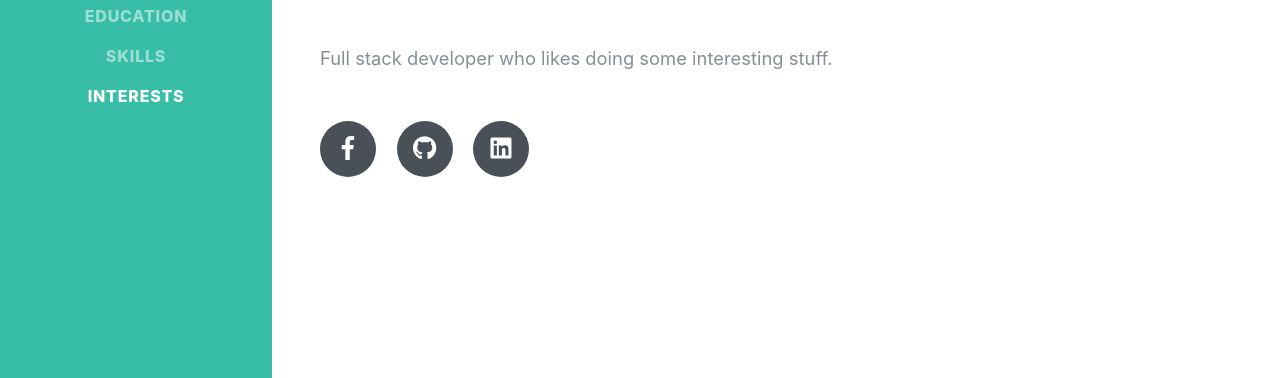
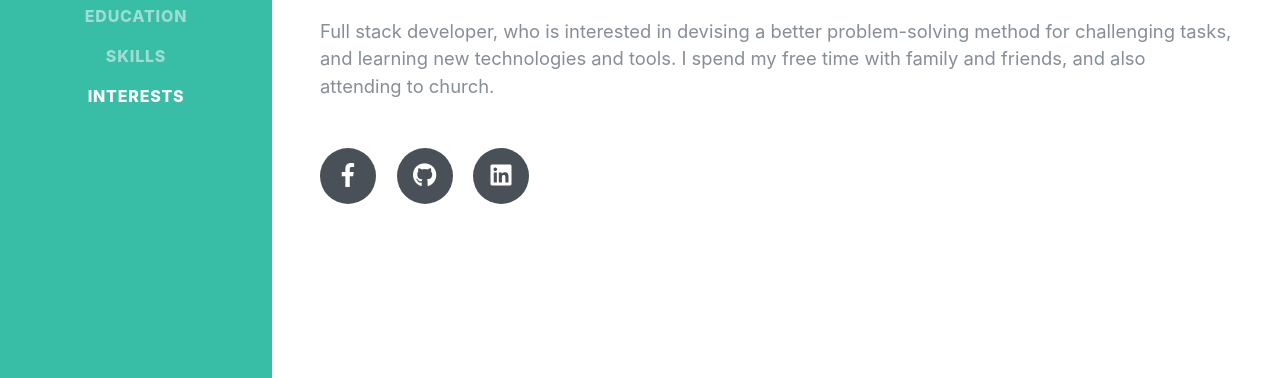
Before and after one commit to binos30/binos30.github.io, a plain HTML site: page index.html in a window 1280 px wide. Shown: the part 419-797 px from the top of the page. Drawn offline with Linux system fonts and the light colour scheme; files that its build step writes are made by us from their sources; a web font is replaced by a local one.

Commit message:
Update About

```diff
--- a/index.html
+++ b/index.html
@@ -86,7 +86,10 @@
         <div class="subheading mb-5">Philippines ·
           <a href="mailto:vlumanglas30@gmail.com">vlumanglas30@gmail.com</a>
         </div>
-        <p class="lead mb-5">Full stack developer who likes doing some interesting stuff.</p>
+        <p class="lead mb-5">
+          Full stack developer, who is interested in devising a better problem-solving method for challenging tasks, and learning new technologies and tools.
+          I spend my free time with family and friends, and also attending to church.
+        </p>
         <div class="social-icons">
           <a href="https://www.facebook.com/B1NOS" target="_blank">
             <i class="fab fa-facebook-f"></i>
```
